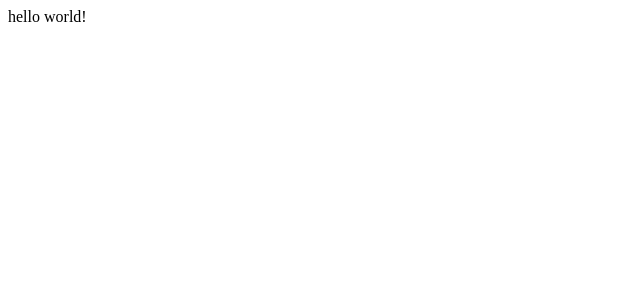
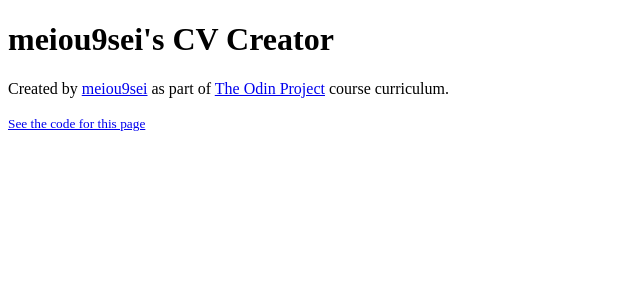
Before and after one commit to meiou9sei/TOP-CV-app, a React (Create React App) app: page / in a window 1280 px wide. Shown: the top 300 px of the page, without its empty margins (0-640 px from the left). Built offline with nearby package versions, Linux system fonts and the light colour scheme.

Commit message:
✨ Create basic header and footer components

```diff
--- a/src/App.js
+++ b/src/App.js
@@ -1,5 +1,14 @@
+import Footer from "./components/Footer";
+import Header from "./components/Header";
+
 function App() {
-  return <div className='App'>hello world!</div>;
+  return (
+    <div className='App'>
+      <Header />
+
+      <Footer />
+    </div>
+  );
 }
 
 export default App;
--- /dev/null
+++ b/src/components/Footer.js
@@ -0,0 +1,30 @@
+import React from "react";
+
+export default function Footer() {
+  return (
+    <footer>
+      <p class='footer-text'>
+        Created by{" "}
+        <a href='https://github.com/meiou9sei' class='links' target='_blank'>
+          meiou9sei
+        </a>{" "}
+        as part of{" "}
+        <a href='https://theodinproject.com' class='links' target='_blank'>
+          The Odin Project
+        </a>{" "}
+        course curriculum.
+      </p>
+      <p>
+        <small>
+          <a
+            href='https://github.com/meiou9sei/TOP-CV-app'
+            class='links'
+            target='_blank'
+          >
+            See the code for this page
+          </a>
+        </small>
+      </p>
+    </footer>
+  );
+}
--- /dev/null
+++ b/src/components/Header.js
@@ -0,0 +1,9 @@
+import React from "react";
+
+export default function Header() {
+  return (
+    <header>
+      <h1>meiou9sei's CV Creator</h1>
+    </header>
+  );
+}
```
